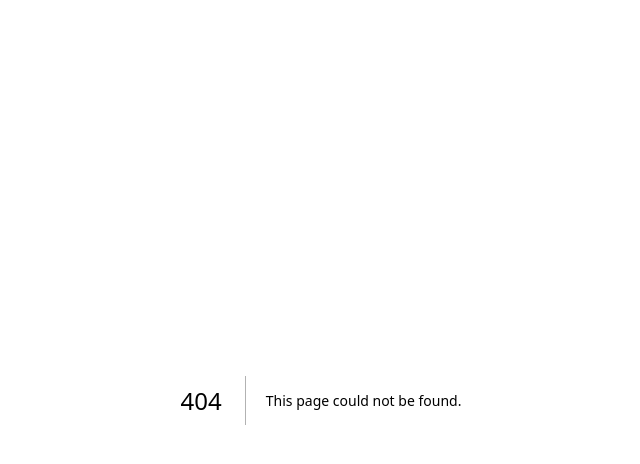
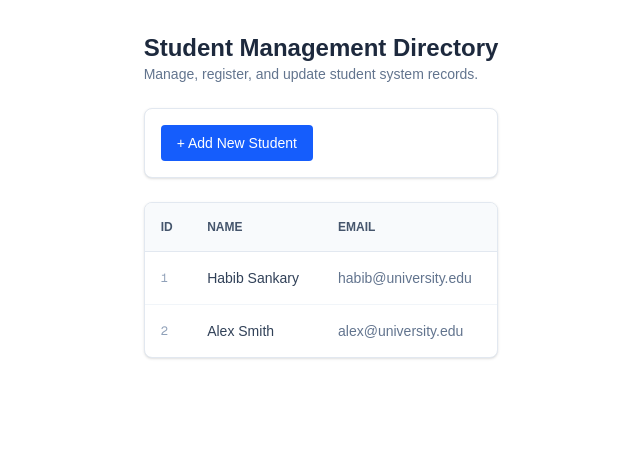
Before and after one commit to Omar4567AV/Final_WEB1_PROJECT, a Next.js app: page /admin/students in a window 1280 px wide. Before the commit this address had no page. Shown: the top 464 px of the page, without its empty margins (319-959 px from the left). Built offline with nearby package versions, Linux system fonts and the light colour scheme.

Commit message:
add student management components and actions

```diff
--- /dev/null
+++ b/app/admin/students/page.tsx
@@ -0,0 +1,44 @@
+import AddStudentModal from '@/components/AddStudentModal';
+
+// This is a Server Component by default (SSR)
+export default async function StudentsPage() {
+  // Real world: fetch data directly from your database here
+  // const students = await db.student.findMany();
+  const mockStudents = [
+    { id: '1', name: 'Habib Sankary', email: 'habib@university.edu' },
+    { id: '2', name: 'Alex Smith', email: 'alex@university.edu' }
+  ];
+
+  return (
+    <div className="p-8 max-w-5xl mx-auto space-y-6">
+      <header>
+        <h1 className="text-2xl font-bold text-slate-800">Student Management Directory</h1>
+        <p className="text-sm text-slate-500">Manage, register, and update student system records.</p>
+      </header>
+
+      {/* Interactive CSR Component Nested Inside SSR Page */}
+      <AddStudentModal />
+
+      <div className="overflow-hidden bg-white border border-slate-200 rounded-lg shadow">
+        <table className="w-full text-left border-collapse">
+          <thead>
+            <tr className="bg-slate-50 border-b border-slate-200 text-xs font-semibold text-slate-600 uppercase">
+              <th className="p-4">ID</th>
+              <th className="p-4">Name</th>
+              <th className="p-4">Email</th>
+            </tr>
+          </thead>
+          <tbody className="text-sm divide-y divide-slate-100 text-slate-700">
+            {mockStudents.map((student) => (
+              <tr key={student.id} className="hover:bg-slate-50/50">
+                <td className="p-4 font-mono text-xs text-slate-400">{student.id}</td>
+                <td className="p-4 font-medium">{student.name}</td>
+                <td className="p-4 text-slate-500">{student.email}</td>
+              </tr>
+            ))}
+          </tbody>
+        </table>
+      </div>
+    </div>
+  );
+}
--- /dev/null
+++ b/components/AddStudentModal.tsx
@@ -0,0 +1,35 @@
+'use client' // Forces this component to run in the browser
+
+import { useState } from 'react';
+import { createStudent } from '@/lib/actions';
+
+export default function AddStudentModal() {
+  const [isOpen, setIsOpen] = useState(false);
+
+  return (
+    <div className="p-4 bg-white rounded-lg shadow border border-slate-200">
+      <button
+        onClick={() => setIsOpen(!isOpen)}
+        className="px-4 py-2 bg-blue-600 text-white rounded hover:bg-blue-700 font-medium text-sm transition-colors"
+      >
+        {isOpen ? 'Close Form' : '+ Add New Student'}
+      </button>
+
+      {isOpen && (
+        <form action={createStudent} className="mt-4 space-y-3 max-w-sm">
+          <div>
+            <label className="block text-xs font-semibold text-slate-600 uppercase mb-1">Full Name</label>
+            <input name="studentName" type="text" required className="w-full p-2 border rounded text-sm bg-slate-50 focus:outline-blue-500" />
+          </div>
+          <div>
+            <label className="block text-xs font-semibold text-slate-600 uppercase mb-1">Email Address</label>
+            <input name="studentEmail" type="email" required className="w-full p-2 border rounded text-sm bg-slate-50 focus:outline-blue-500" />
+          </div>
+          <button type="submit" className="w-full py-2 bg-emerald-600 text-white rounded text-sm font-semibold hover:bg-emerald-700">
+            Save to System
+          </button>
+        </form>
+      )}
+    </div>
+  );
+}
--- /dev/null
+++ b/lib/actions.ts
@@ -0,0 +1,14 @@
+'use server'
+
+import { revalidatePath } from 'next/cache';
+
+// Mock Database Insertion (SSR Layer)
+export async function createStudent(formData: FormData) {
+  const name = formData.get('studentName');
+  const email = formData.get('studentEmail');
+
+  console.log('Writing to DB securely on Server:', { name, email });
+
+  // Refresh the SSR cache so the table shows the new student immediately
+  revalidatePath('/admin/students');
+}
--- /dev/null
+++ b/types/index.ts
@@ -0,0 +1,14 @@
+export interface Student {
+  id: string;
+  name: string;
+  email: string;
+  role: 'STUDENT';
+  createdAt: string;
+}
+
+export interface Teacher {
+  id: string;
+  name: string;
+  email: string;
+  role: 'TEACHER';
+}
```
